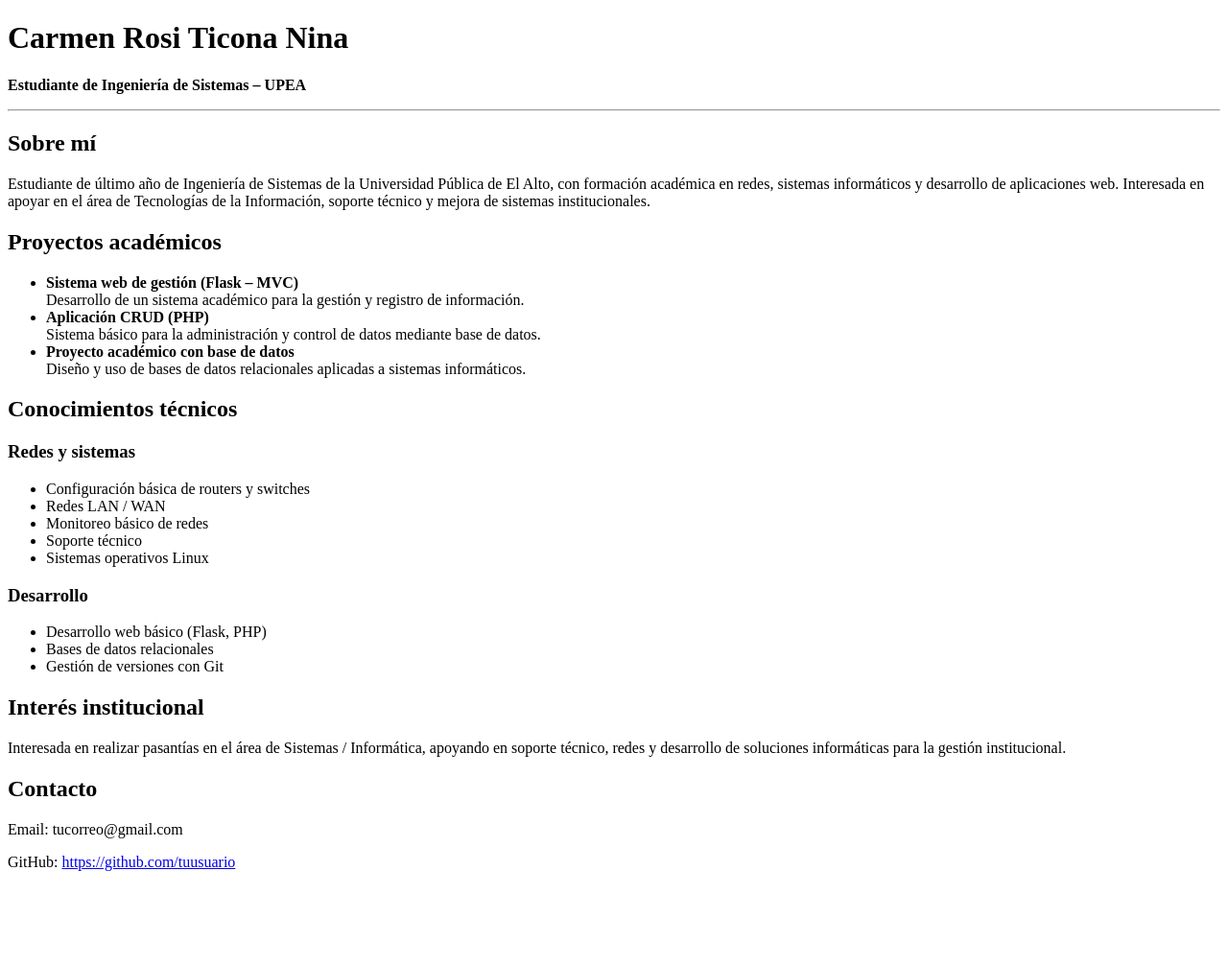
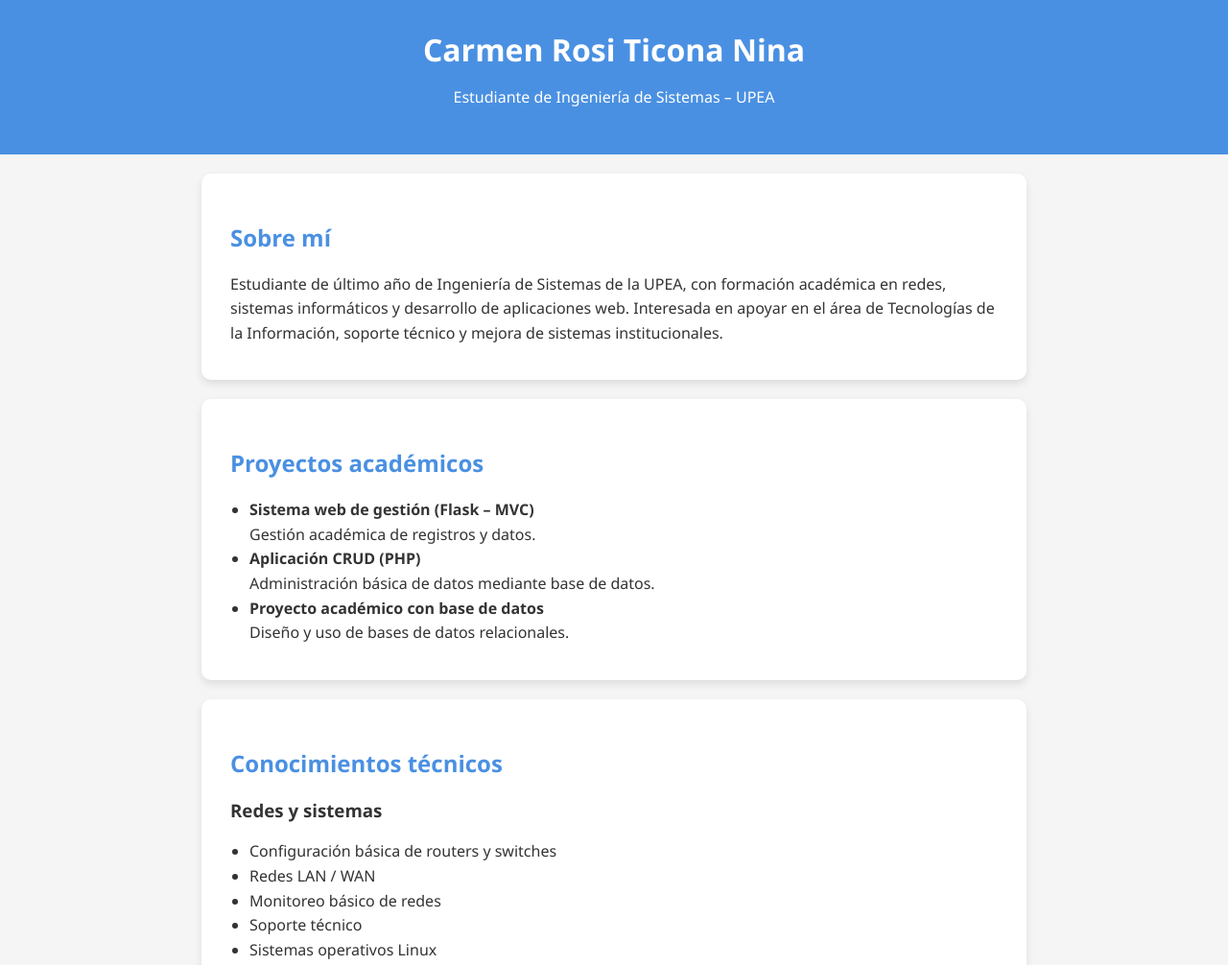
Before and after one commit to Carmenrositicona/carmen-rosi.github.io, a plain HTML site: page index.html in a window 1280 px wide. Shown: the top 1006 px of the page at 96% size. Before the commit the page ends 924 px from the top, so only its background shows below. Drawn offline with Linux system fonts and the light colour scheme.

Commit message:
Enhance index.html with styling and content updates

```diff
--- a/index.html
+++ b/index.html
@@ -4,40 +4,97 @@
   <meta charset="UTF-8">
   <title>Portafolio | Carmen Rosi Ticona Nina</title>
   <meta name="viewport" content="width=device-width, initial-scale=1.0">
+  <style>
+    /* Colores y tipografía */
+    body {
+      font-family: 'Segoe UI', Tahoma, Geneva, Verdana, sans-serif;
+      background-color: #f5f5f5;
+      color: #333333;
+      margin: 0;
+      padding: 0;
+    }
+
+    header {
+      background-color: #4a90e2;
+      color: white;
+      padding: 30px 20px;
+      text-align: center;
+      animation: fadeIn 1.5s ease-in-out;
+    }
+
+    h1 {
+      margin: 0;
+      font-size: 2em;
+    }
+
+    h2 {
+      color: #4a90e2;
+      margin-top: 30px;
+    }
+
+    p, li {
+      line-height: 1.6;
+    }
+
+    section {
+      max-width: 800px;
+      margin: 20px auto;
+      background-color: white;
+      padding: 20px 30px;
+      border-radius: 10px;
+      box-shadow: 0 4px 8px rgba(0,0,0,0.1);
+      animation: fadeIn 2s ease-in-out;
+    }
+
+    ul {
+      list-style: disc;
+      padding-left: 20px;
+    }
+
+    a {
+      color: #4a90e2;
+      text-decoration: none;
+      transition: color 0.3s;
+    }
+
+    a:hover {
+      color: #2a5ea8;
+    }
+
+    /* Animaciones */
+    @keyframes fadeIn {
+      from {opacity: 0; transform: translateY(20px);}
+      to {opacity: 1; transform: translateY(0);}
+    }
+  </style>
 </head>
 <body>
 
+<header>
   <h1>Carmen Rosi Ticona Nina</h1>
-  <p><strong>Estudiante de Ingeniería de Sistemas – UPEA</strong></p>
+  <p>Estudiante de Ingeniería de Sistemas – UPEA</p>
+</header>
 
-  <hr>
-
+<section>
   <h2>Sobre mí</h2>
   <p>
-    Estudiante de último año de Ingeniería de Sistemas de la Universidad Pública de El Alto,
-    con formación académica en redes, sistemas informáticos y desarrollo de aplicaciones web.
-    Interesada en apoyar en el área de Tecnologías de la Información, soporte técnico y mejora
-    de sistemas institucionales.
+    Estudiante de último año de Ingeniería de Sistemas de la UPEA, con formación académica en
+    redes, sistemas informáticos y desarrollo de aplicaciones web. Interesada en apoyar en el
+    área de Tecnologías de la Información, soporte técnico y mejora de sistemas institucionales.
   </p>
+</section>
 
+<section>
   <h2>Proyectos académicos</h2>
   <ul>
-    <li>
-      <strong>Sistema web de gestión (Flask – MVC)</strong><br>
-      Desarrollo de un sistema académico para la gestión y registro de información.
-    </li>
-    <li>
-      <strong>Aplicación CRUD (PHP)</strong><br>
-      Sistema básico para la administración y control de datos mediante base de datos.
-    </li>
-    <li>
-      <strong>Proyecto académico con base de datos</strong><br>
-      Diseño y uso de bases de datos relacionales aplicadas a sistemas informáticos.
-    </li>
+    <li><strong>Sistema web de gestión (Flask – MVC)</strong><br>Gestión académica de registros y datos.</li>
+    <li><strong>Aplicación CRUD (PHP)</strong><br>Administración básica de datos mediante base de datos.</li>
+    <li><strong>Proyecto académico con base de datos</strong><br>Diseño y uso de bases de datos relacionales.</li>
   </ul>
+</section>
 
+<section>
   <h2>Conocimientos técnicos</h2>
-
   <h3>Redes y sistemas</h3>
   <ul>
     <li>Configuración básica de routers y switches</li>
@@ -53,17 +110,21 @@
     <li>Bases de datos relacionales</li>
     <li>Gestión de versiones con Git</li>
   </ul>
+</section>
 
+<section>
   <h2>Interés institucional</h2>
   <p>
-    Interesada en realizar pasantías en el área de Sistemas / Informática, apoyando en
-    soporte técnico, redes y desarrollo de soluciones informáticas para la gestión
-    institucional.
+    Interesada en realizar pasantías en el área de Sistemas / Informática, apoyando en soporte técnico,
+    redes y desarrollo de soluciones informáticas para la gestión institucional.
   </p>
+</section>
 
+<section>
   <h2>Contacto</h2>
-  <p>Email: tucorreo@gmail.com</p>
+  <p>Email: <a href="mailto:tucorreo@gmail.com">tucorreo@gmail.com</a></p>
   <p>GitHub: <a href="https://github.com/tuusuario">https://github.com/tuusuario</a></p>
+</section>
 
 </body>
 </html>
```
